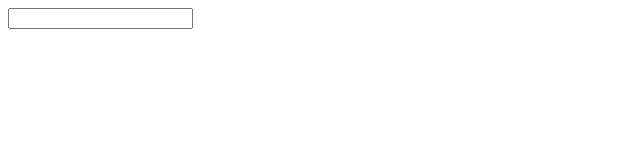
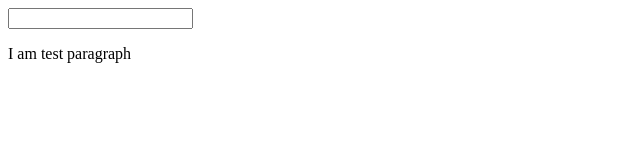
Before and after one commit to TamilnesanFull/prettier-demo-check, a React app: page / in a window 1280 px wide. Shown: the top 160 px of the page, without its empty margins (0-640 px from the left). Built offline with nearby package versions, Linux system fonts and the light colour scheme; the HTML template or start-up script is replaced by a standard one.

Commit message:
checking husky configuration

```diff
--- a/src/index.tsx
+++ b/src/index.tsx
@@ -4,7 +4,12 @@ import SearchApp from './serach/searchApp';
 
 const root = ReactDOM.createRoot(document.getElementById('root')!);
 root.render(
-        <React.StrictMode>
-                           <SearchApp />
-        </React.StrictMode>,
+    <React.StrictMode>
+        <SearchApp />
+
+        <div>
+            {' '}
+            <p> I am test paragraph</p>
+        </div>
+    </React.StrictMode>
 );
```
